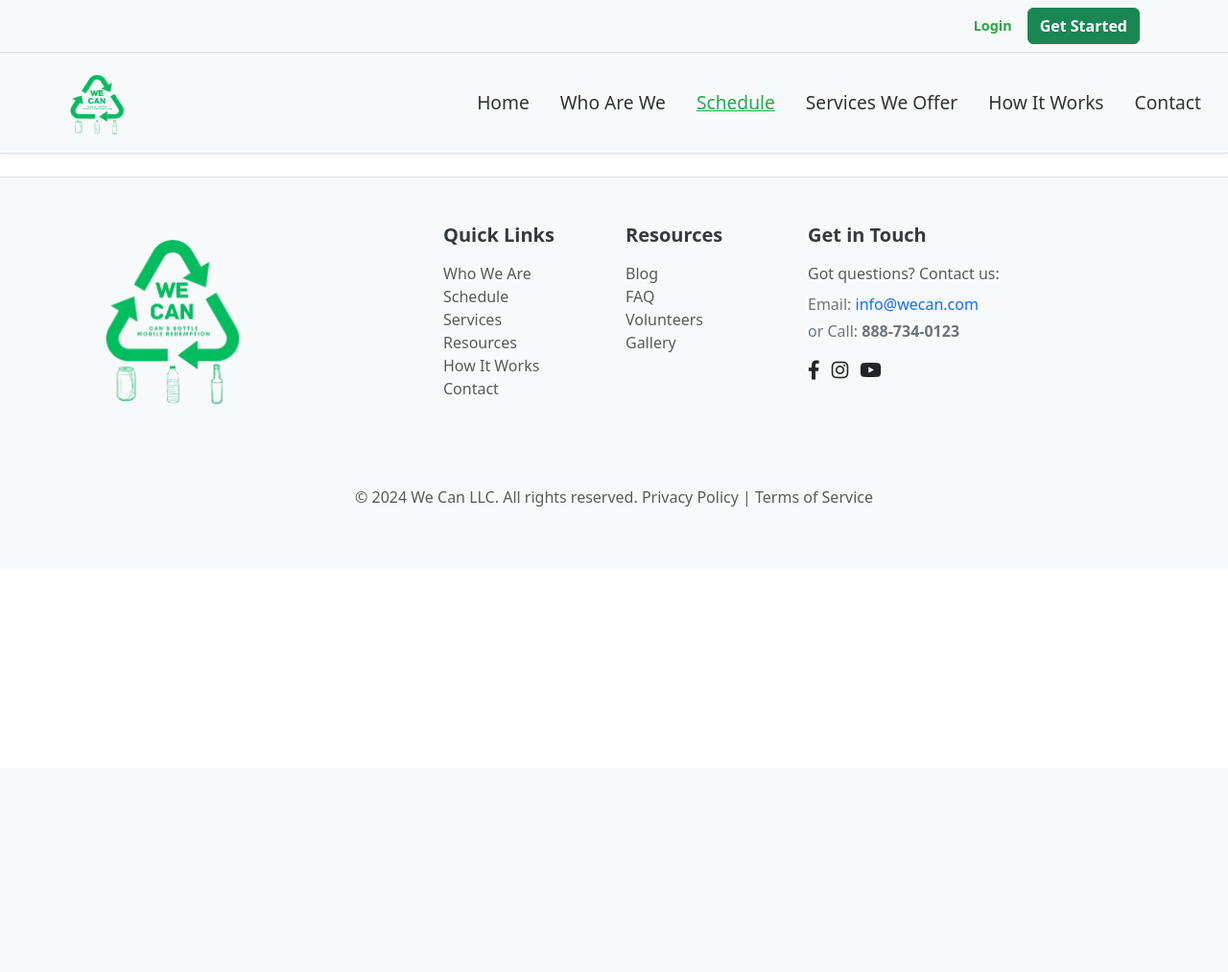
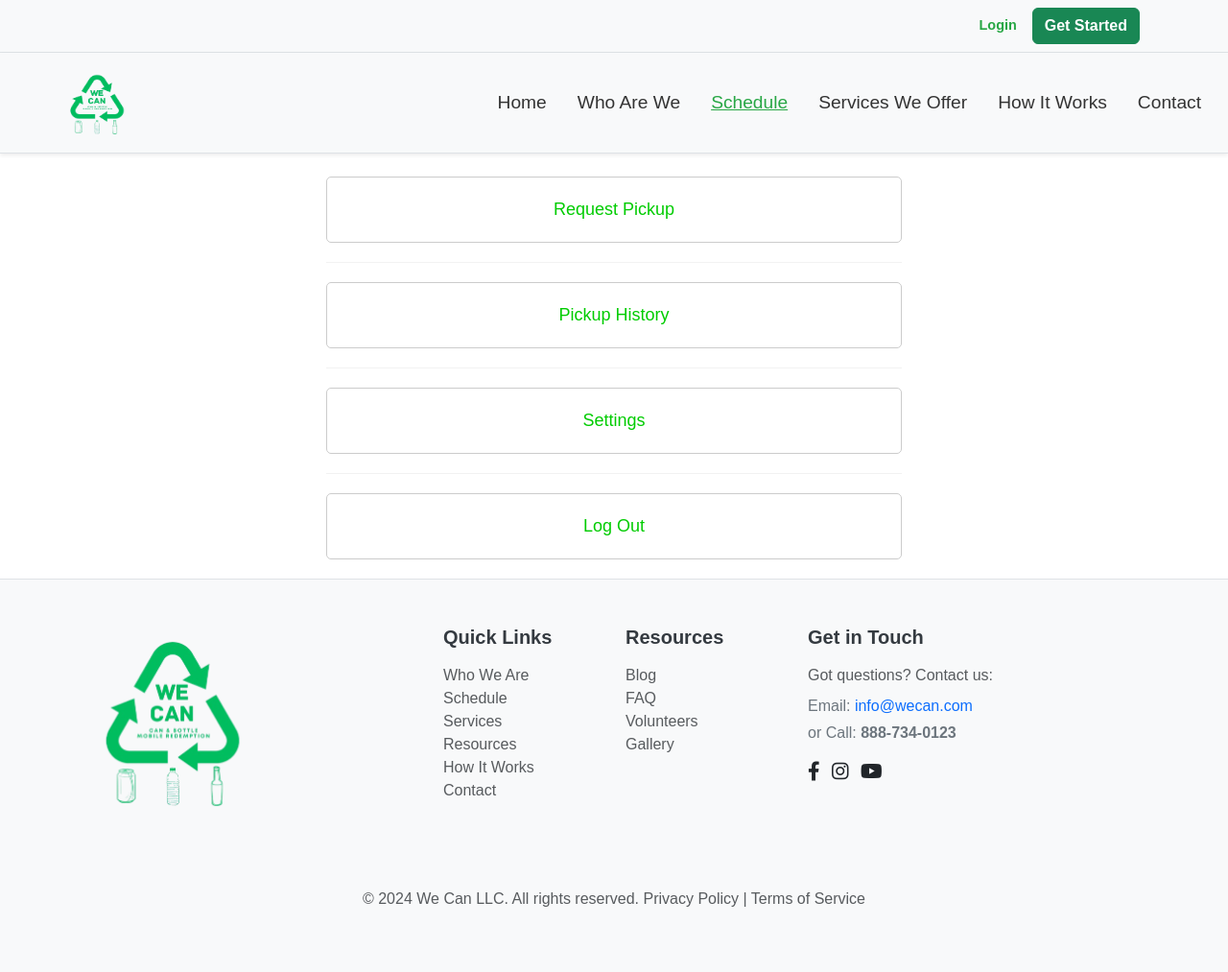
Before and after one commit to Gitesh307/WeCan, a Django app: page /schedule/ in a window 1280 px wide. Shown: the whole page at 96% size. Before the commit the page ends 528 px from the top, so only its background shows below. Run offline with Django 5.2, Linux system fonts and the light colour scheme.

Commit message:
schedule page

```diff
--- a/homepage/templates/schedule.html
+++ b/homepage/templates/schedule.html
@@ -3,7 +3,48 @@
 {% block title %}
     Schedule | We Can Project
 {% endblock %}
-
 {% block content %}
-
+    <style>
+        body {
+            font-family: Arial, sans-serif;
+            text-align: center;
+            margin: 0;
+            padding: 0;
+        }
+        .schedule-container {
+            margin: 20px auto;
+            max-width: 600px;
+        }
+        .schedule-option {
+            padding: 20px;
+            margin: 10px 0;
+            border: 1px solid #ccc;
+            border-radius: 5px;
+            font-size: 18px;
+            color: #00cc00;
+            cursor: pointer;
+            transition: background-color 0.3s ease, color 0.3s ease;
+        }
+        .schedule-option:hover {
+            background-color: #00cc00;
+            color: white;
+        }
+        hr {
+            margin: 20px 0;
+            border: 0;
+            border-top: 1px solid #ccc;
+        }
+        .schedule-option:visited {
+        color: #00cc00; /* Same color as unvisited links */
+    }
+    </style>
+    <div class="schedule-container">
+        <div class="schedule-option">Request Pickup</div>
+        <hr>
+        <div class="schedule-option">Pickup History</div>
+        <hr>
+        <div class="schedule-option">Settings</div>
+        <hr>
+        <div class="schedule-option">Log Out</div>
+    </div>
 {% endblock %}
--- a/homepage/urls.py
+++ b/homepage/urls.py
@@ -2,7 +2,6 @@ from django.urls import path
 from homepage import views
 from django.contrib.auth.views import LoginView
 from django.contrib.auth.views import LogoutView
-
 
 urlpatterns = [
     path("", views.home, name='homepage'),
--- a/homepage/views.py
+++ b/homepage/views.py
@@ -4,8 +4,6 @@ from .forms import UserRegistrationForm
 from django.contrib.auth.forms import AuthenticationForm
 from django.contrib.auth.decorators import login_required
 from .models import Subscriber
-from django.core.mail import send_mail
-from django.conf import settings
 from .forms import ContactForm
 from .models import ContactSubmission
 
```
